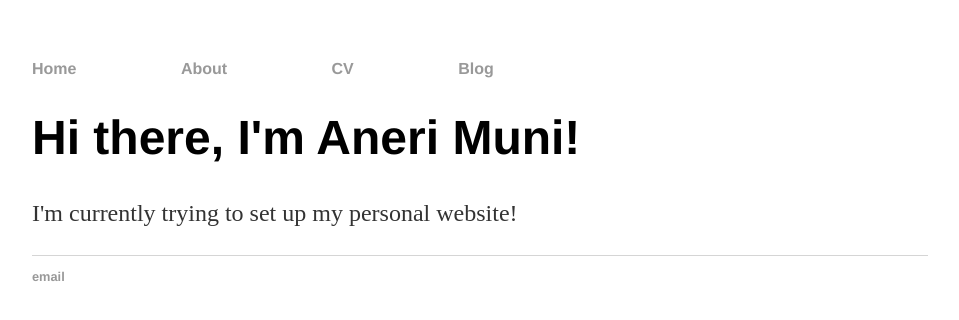
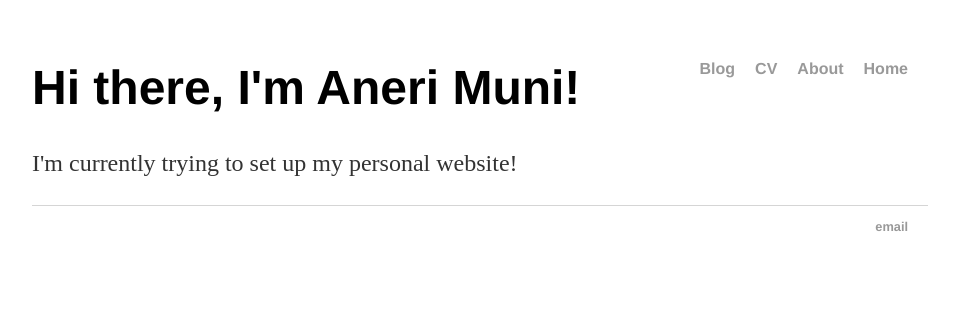
Before and after one commit to amuni3/amuni3.github.io, a Jekyll site: the page built from index.html, in a window 1280 px wide. Shown: the top 320 px of the page, without its empty margins (160-1119 px from the left). Built offline with Jekyll 4.4.1, drawn with Linux system fonts in a browser that asks for light colours.

Commit message:
Test nav bar locations p2

```diff
--- a/css/main.css
+++ b/css/main.css
@@ -9,8 +9,9 @@ nav ul, footer ul {
     font-weight: bold;
 }
 nav ul li, footer ul li {
-    display: inline;
-    margin-right: 100px;
+    /* display: inline;*/
+    float: right;
+    margin-right: 20px;
 }
 a {
     text-decoration: none;
```
